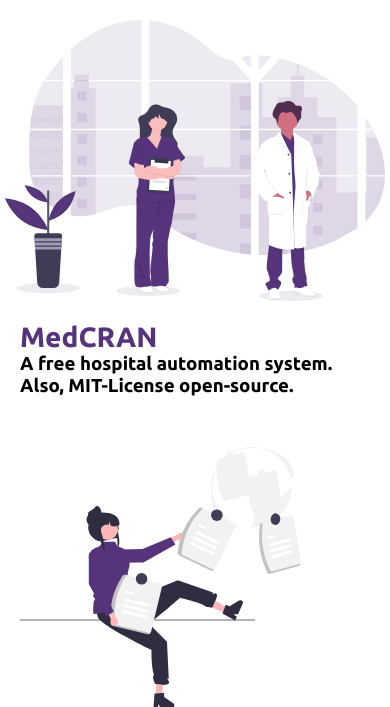
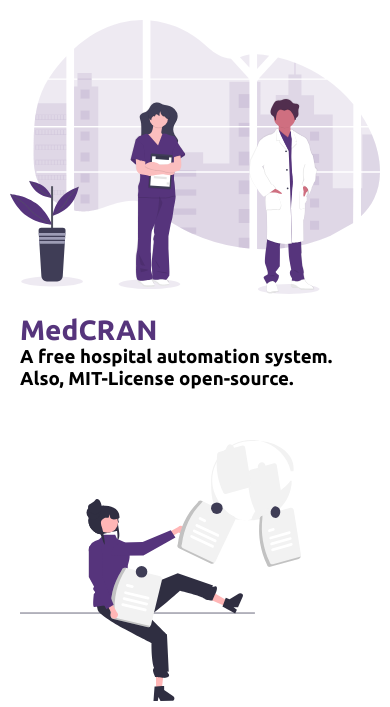
Before and after one commit to Optinapustyn/MedCRAN, a PHP site: page /PAGES/index.php in a window 390 px wide. Shown: the part 121-828 px from the top of the page. Run offline with PHP 8.4, Linux system fonts and the light colour scheme.

Commit message:
iPhone 12 Pro Responsive

```diff
--- a/STYLES/stylesheet.css
+++ b/STYLES/stylesheet.css
@@ -255,4 +255,10 @@ footer {
             font-size: 1.5rem;
       }
 }
+
+@media screen and (max-width: 390px) {
+      .index-main .index-main-introduction-div img {
+            width: 370px;
+      }
+}
 /* MEDIA QUERIES END */
```
